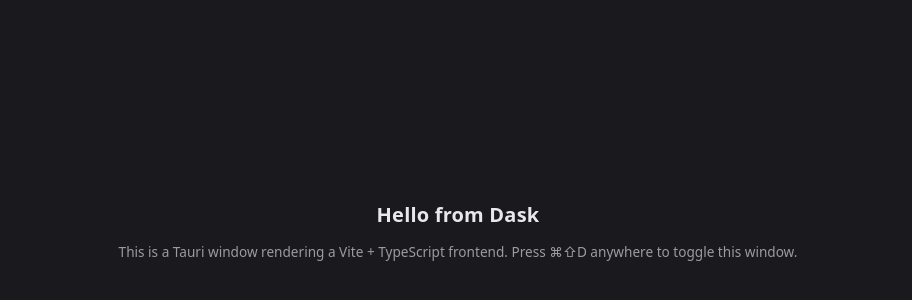
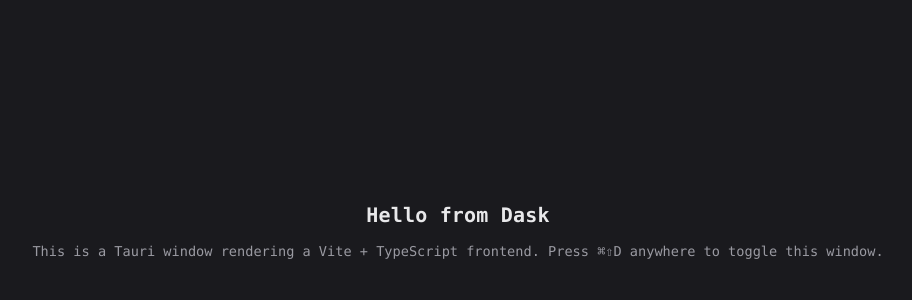
Before and after one commit to troelskn/cc-terminal-sessions, a website built with Vite: page index.html in a window 1280 px wide. Shown: the part 168-468 px from the top of the page, without its empty margins (182-1094 px from the left). Built offline with nearby package versions, Linux system fonts and the light colour scheme.

Commit message:
Use Monaco font

```diff
--- a/src/styles.css
+++ b/src/styles.css
@@ -1,6 +1,6 @@
 :root {
   color-scheme: dark;
-  font-family: system-ui, -apple-system, sans-serif;
+  font-family: Monaco, Menlo, monospace;
 }
 
 body {
```
